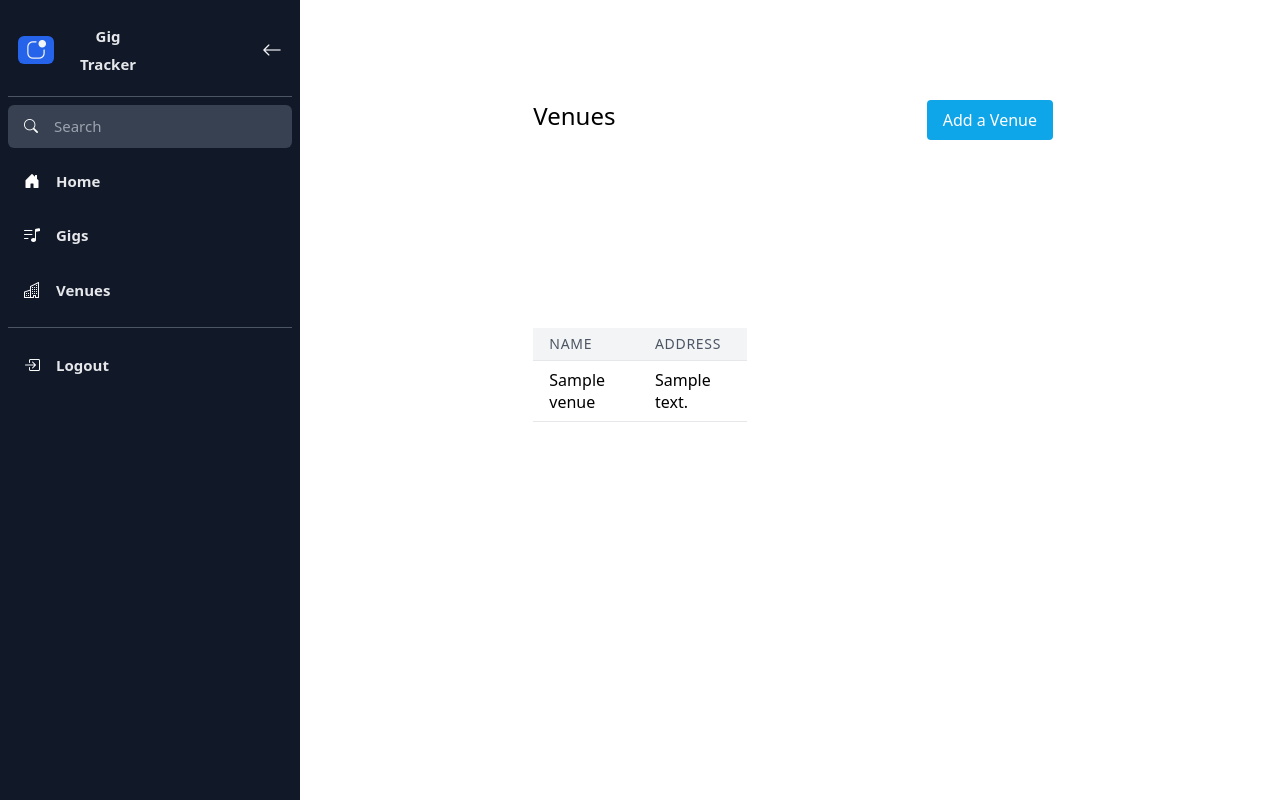
After one commit to djwester/gig-tracker, a Python web app: template gigtracker/templates/venue.html in a window 1280 px wide. The commit adds this page. Run offline with Jinja, Linux system fonts and the light colour scheme; the template is opened without the code that fills it: most values are stand-ins (such as "Sample title", 1, 10 or a date in 2020); style sheets or scripts are compiled from the project's sources.

Commit message:
add venue page

```diff
--- a/gigtracker/static/css/main.css
+++ b/gigtracker/static/css/main.css
@@ -686,8 +686,16 @@ video {
   flex-direction: column;
 }
 
+.flex-wrap {
+  flex-wrap: wrap;
+}
+
 .items-center {
   align-items: center;
+}
+
+.justify-end {
+  justify-content: flex-end;
 }
 
 .justify-center {
@@ -704,6 +712,10 @@ video {
 
 .gap-96 {
   gap: 24rem;
+}
+
+.gap-20 {
+  gap: 5rem;
 }
 
 .overflow-y-auto {
@@ -808,6 +820,14 @@ video {
 
 .p-10 {
   padding: 2.5rem;
+}
+
+.p-24 {
+  padding: 6rem;
+}
+
+.p-20 {
+  padding: 5rem;
 }
 
 .px-2 {
--- a/gigtracker/templates/shared/_nav.html
+++ b/gigtracker/templates/shared/_nav.html
@@ -31,6 +31,12 @@
         <i class="bi bi-music-note-list"></i>
         <span class="text-[15px] ml-4 text-gray-200 font-bold">Gigs</span>
     </a>
+    <a href="/venues"
+        class="p-2.5 mt-3 flex items-center rounded-md px-4 duration-300 cursor-pointer hover:bg-blue-600 text-white"
+        id="venue navigation">
+        <i class="bi bi-building"></i>
+        <span class="text-[15px] ml-4 text-gray-200 font-bold">Venues</span>
+    </a>
 
     <div class="my-4 bg-gray-600 h-[1px]"></div>
 
--- /dev/null
+++ b/gigtracker/templates/venue.html
@@ -0,0 +1,129 @@
+{% extends "./base.html" %}
+
+
+{% block content %}
+<style>
+    .flex-container {
+        display: flex;
+        flex-wrap: wrap;
+        gap: 20px;
+        padding: 20px;
+        max-width: 1200px;
+        margin: 0 auto;
+    }
+    .flex-1-1-33 {
+        flex: 1 1 calc(33.333% - 20px);
+    }
+</style>
+
+<div class="form-container hidden items-center justify-center min-h-screen relative" style="top: 10px;">
+    <form class="p-6 rounded shadow-md" style="background-color: cadetblue;">
+        <h2 class="text-2xl mb-4">Add a Venue</h2>
+        <div class="mb-4">
+            <label class="block text-gray-700 text-sm font-bold mb-2" for="venue-name">Name</label>
+            <input name="venu_name"
+                class="shadow appearance-none border rounded w-full py-2 px-3 text-gray-700 leading-tight focus:outline-none focus:shadow-outline"
+                id="venue-name" type="text" placeholder="Enter the Venue name">
+        </div>
+        <div class="mb-4">
+            <label class="block text-gray-700 text-sm font-bold mb-2" for="venue-address">Adress</label>
+            <input name="venue_address"
+                class="shadow appearance-none border rounded w-full py-2 px-3 text-gray-700 leading-tight focus:outline-none focus:shadow-outline"
+                id="venue-address" type="text">
+        </div>
+        <div class="mb-4">
+            <label class="block text-gray-700 text-sm font-bold mb-2" for="venue-city">City</label>
+            <input name="venue_city"
+                class="shadow appearance-none border rounded w-full py-2 px-3 text-gray-700 leading-tight focus:outline-none focus:shadow-outline"
+                id="venue-city" type="text">
+        </div>
+        <div class="mb-4">
+            <label class="block text-gray-700 text-sm font-bold mb-2" for="venue-contact_number">Contact Number</label>
+            <input name="venue_contact_number"
+                class="shadow appearance-none border rounded w-full py-2 px-3 text-gray-700 leading-tight focus:outline-none focus:shadow-outline"
+                id="venue-contact_number" type="text">
+        </div>
+        <div class="mb-4">
+            <label class="block text-gray-700 text-sm font-bold mb-2" for="venue-contact_email">Contact Email Address</label>
+            <input name="venue_contact_email"
+                class="shadow appearance-none border rounded w-full py-2 px-3 text-gray-700 leading-tight focus:outline-none focus:shadow-outline"
+                id="venue-contact_email" type="text">
+        </div>
+        <div class="mb-4">
+            <label class="block text-gray-700 text-sm font-bold mb-2" for="venue-capacity">Venue Capacity</label>
+            <input name="venue_capacity"
+                class="shadow appearance-none border rounded w-full py-2 px-3 text-gray-700 leading-tight focus:outline-none focus:shadow-outline"
+                id="venue-capacity" type="number">
+        </div>
+        <div class="mb-4">
+            <label class="block text-gray-700 text-sm font-bold mb-2" for="venue-notes">Notes</label>
+            <input name="venue_notes"
+                class="shadow appearance-none border rounded w-full py-2 px-3 text-gray-700 leading-tight focus:outline-none focus:shadow-outline"
+                id="venue-notes" type="text">
+        </div>
+        <div class="flex items-center justify-between">
+            <button
+                class="bg-blue-500 hover:bg-blue-700 text-white font-bold py-2 px-4 rounded focus:outline-none focus:shadow-outline"
+                type="button" onclick="toggleForm()">
+                Cancel
+            </button>
+            <button
+                class="bg-blue-500 hover:bg-blue-700 text-white font-bold py-2 px-4 rounded focus:outline-none focus:shadow-outline"
+                id="submit-button" type="button" hx-post="/venue" hx-target="#form-response" onclick="toggleForm()">
+                Submit
+            </button>
+
+        </div>
+    </form>
+</div>
+
+<div class="flex-container">
+    <div class="flex-1-1-33 p-20 justify-center"></div>
+    <div class="flex-1-1-33 p-20 justify-center">
+        <h1 class="text-2xl mb-4">Venues</h1>
+    </div>
+    <div class="flex-1-1-33 p-20 justify-center">
+        <button id="add-venue-button" type="button" class="bg-sky-500 hover:bg-sky-700 text-white py-2 px-4 rounded"
+            onclick="toggleForm()">
+            Add a Venue
+        </button>
+    </div>
+    <div class="flex-1-1-33 p-20 justify-center"></div>
+    <div class="flex-1-1-33 p-20 justify-center"><table class="min-w-full bg-white">
+        <thead>
+            <tr>
+                <th
+                    class="py-2 px-4 border-b border-gray-200 bg-gray-100 text-left text-sm leading-4 font-medium text-gray-600 uppercase tracking-wider">
+                    Name</th>
+                <th
+                    class="py-2 px-4 border-b border-gray-200 bg-gray-100 text-left text-sm leading-4 font-medium text-gray-600 uppercase tracking-wider">
+                    Address</th>
+            </tr>
+        </thead>
+        <tbody>
+            {% for venue in venues %}
+            <tr>
+                <td class="py-2 px-4 border-b border-gray-200">{{ venue.name }}</td>
+                <td class="py-2 px-4 border-b border-gray-200">{{ venue.address }}</td>
+            </tr>
+            {% endfor %}
+        </tbody>
+    </table></div>
+    <div class="flex-1-1-33 p-20 justify-center"></div>
+</div>
+
+
+<script type="text/javascript">
+    function toggleForm() {
+        const element = event.target;
+        if (element.id === 'submit-button') {
+            document.querySelector('#add-venue-button').classList.remove("hidden");
+        }
+        document.querySelector('.sidebar').classList.add("hidden");
+
+        document.querySelector('.form-container').classList.toggle("hidden");
+        document.querySelector('.form-container').classList.toggle("flex");
+        document.querySelector('#add-venue-button').classList.toggle("hidden");
+    }
+</script>
+{% endblock %}
```
Also changed, not shown: gigtracker/routes/ui_routes.py (+9 -0 lines).
